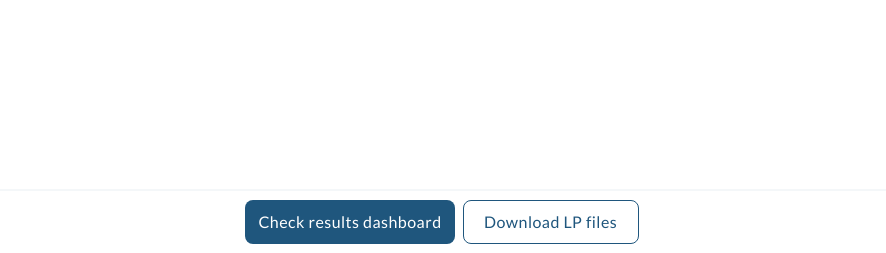
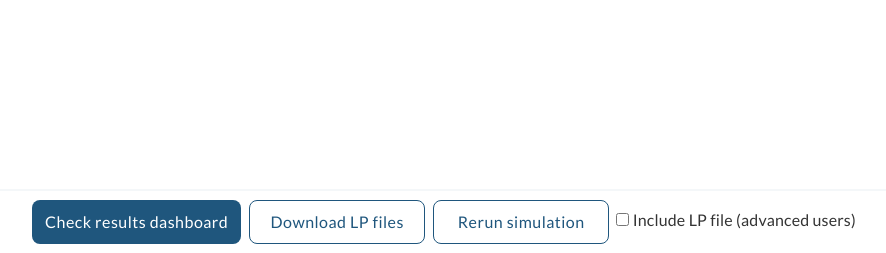
Before and after one commit to in-RET/in.RET-EnSys-open-plan-GUI, a Django app: page /en/project/1/scenario/review/1/ in a window 1280 px wide. Shown: the part 547-800 px from the top of the page, without its empty margins (198-1084 px from the left). Run offline with Django 3.2, Linux system fonts and the light colour scheme; a user stored in the database is signed in; data comes from the database, SQL or seed files in the repository; style sheets or scripts are compiled from the project's sources; parts of the project's set-up code (start-up, migrations or seed data) failed here and were passed over; some libraries are stand-ins or nearby versions.

Commit message:
Add button to rerun a simulation
Fix #122

```diff
--- a/app/templates/scenario/simulation/success.html
+++ b/app/templates/scenario/simulation/success.html
@@ -27,9 +27,16 @@
 
 {% block footer %}
     <footer class="simulation-footer">
+
       <div>
         <a class="btn btn--medium" href="{% url 'scenario_visualize_results' scen_id %}">{% translate "Check results dashboard" %}</a>
         <a class="btn btn--medium btn--hollow" href="{{ MVS_LP_FILE_URL }}{{ mvs_token }}">{% translate "Download LP files" %}</a>
+        <form method="post" action="{% url 'request_mvs_simulation' scen_id %}">
+            {% csrf_token %}
+
+            <button class="btn btn--medium btn--hollow" type="submit" > {% translate "Rerun simulation" %}</button>
+            <input type="checkbox" name="output_lp_file"> Include LP file (advanced users) </input>
+        </form>
       </div>
     </footer>
 {% endblock footer %}
```
